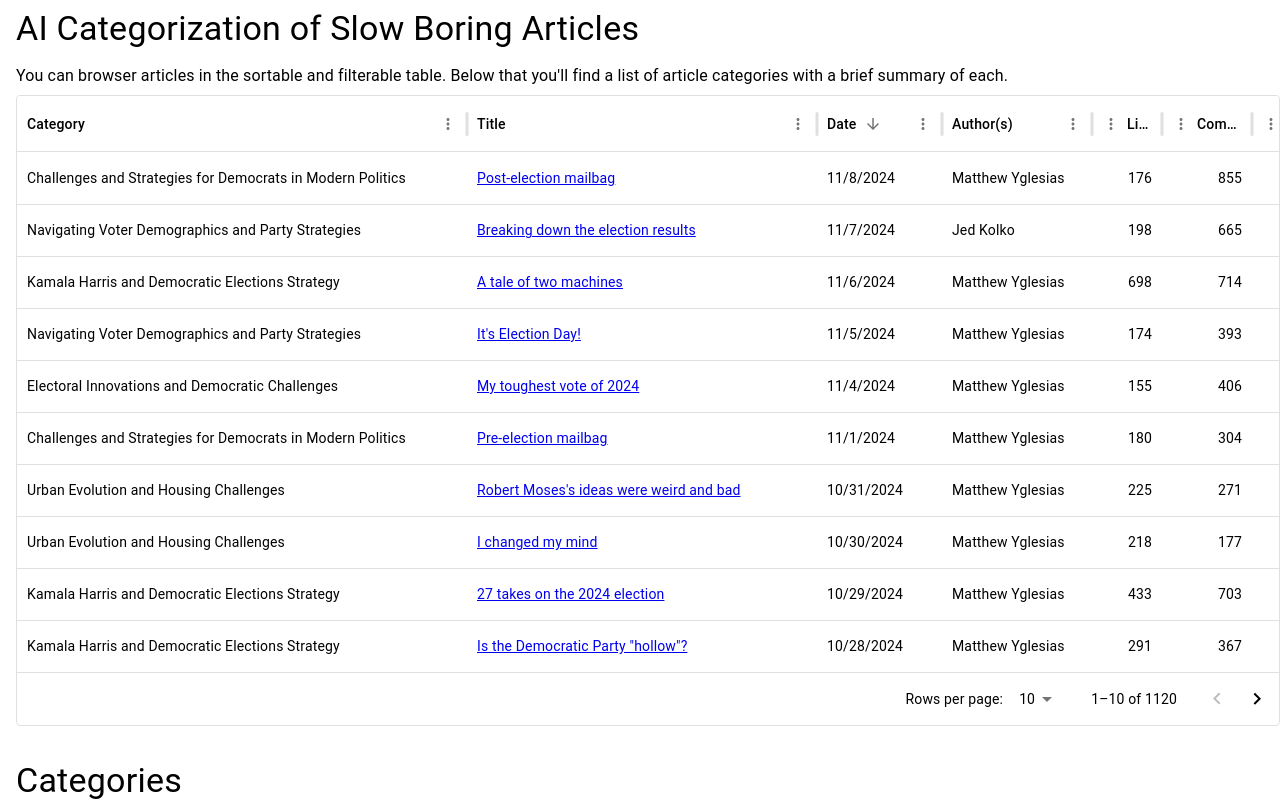
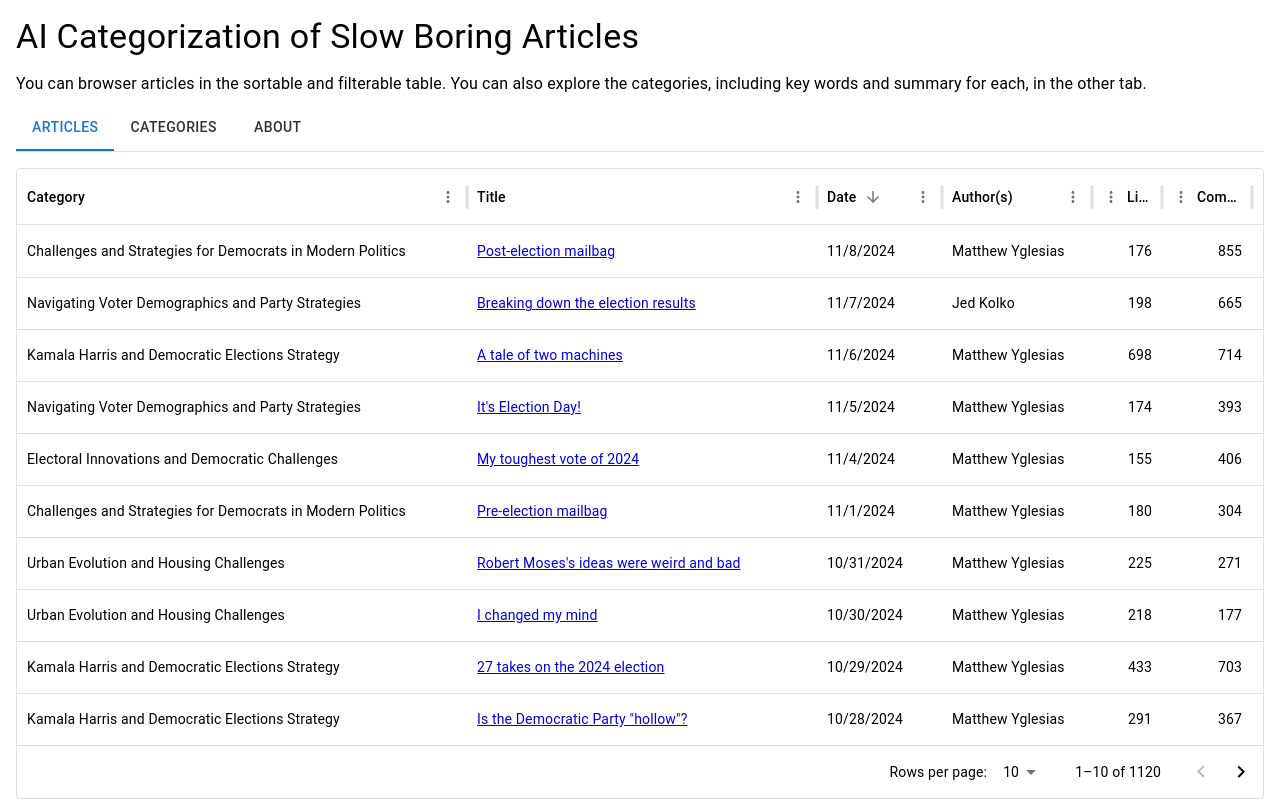
Before and after one commit to matthagy/sb_article_categories, a Next.js app in the folder sb_article_categories/: page / in a window 1280 px wide. Shown: the top 801 px of the page. Built offline with nearby package versions, Linux system fonts and the light colour scheme.

Commit message:
Added About page

```diff
--- /dev/null
+++ b/sb_article_categories/app/ArticlesTable/About.tsx
@@ -0,0 +1,48 @@
+import React from 'react';
+import {Box, List, ListItem, Typography} from '@mui/material';
+
+const About: React.FC = () => {
+    return (
+        <Box sx={{margin: '1em', maxWidth: '50em'}}>
+            <Typography variant="body1">
+                Fan-created organization of Slow Boring articles using OpenAI tech. Notably:
+            </Typography>
+
+            <List sx={{listStyleType: 'disc', pl: 3}}>
+                <ListItem sx={{display: 'list-item'}}>
+                    Uses semantic vectors to quantify the similarity of different articles
+                </ListItem>
+                <ListItem sx={{display: 'list-item'}}>
+                    Uses ChatGPT-4o API to summarize similar articles from the same category
+                </ListItem>
+            </List>
+            <Typography variant="body1">
+                Very much a work-in-progress.
+                You can contribute, or just create your own UI variant, by forking the
+                GitHub repository at &nbsp;
+                <a href="https://github.com/matthagy/sb_article_categories">
+                    github.com/matthagy/sb_article_categories
+                </a>
+                .
+                Even if you&#39;ve never done any programming, you&#39;d likely be quite surprised at
+                how easily an AI assistant like ChatGPT (or Anthropic Claude) can guide you through
+                substantial changes by just changing a few lines.
+            </Typography>
+            <Typography variant="h5" sx={{marginTop: '1em'}}>
+                User Guide
+            </Typography>
+            <List sx={{listStyleType: 'disc', pl: 3}}>
+                <ListItem sx={{display: 'list-item'}}>
+                    Articles table supports sorting and filtering
+                </ListItem>
+            </List>
+            <iframe width="560" height="315"
+                    src="https://www.youtube.com/embed/II5UQwxYvmk?autoplay=1&loop=1&playlist=II5UQwxYvmk&si=VzKIUHaY4uvbeNZ4"
+                    title="YouTube video player" frameBorder="0"
+                    allow="accelerometer; autoplay; clipboard-write; encrypted-media; gyroscope; picture-in-picture; web-share"
+                    referrerPolicy="strict-origin-when-cross-origin" allowFullScreen></iframe>
+        </Box>
+    );
+};
+
+export default About;
--- a/sb_article_categories/app/ArticlesTable/ArticlesTable.tsx
+++ b/sb_article_categories/app/ArticlesTable/ArticlesTable.tsx
@@ -1,29 +1,44 @@
-import React, {useMemo} from 'react';
+import React, {useMemo, useState} from 'react';
 import {DataGrid} from "@mui/x-data-grid";
 import {articles, categories} from "./articles";
 import {columns} from "./constants";
-import {Box, Typography} from '@mui/material';
+import {Box, Tab, Tabs, Typography} from '@mui/material';
 import type {GridColDef} from "@mui/x-data-grid/models/colDef/gridColDef";
 import {Article, AugmentedArticle} from "@/app/ArticlesTable/types";
 import {CategoryCountTable} from "@/app/ArticlesTable/CategoryCountTable";
+import About from "@/app/ArticlesTable/About";
 
 
 export const ArticlesTable: React.FC = () => {
+    const [selectedTab, setSelectedTab] = useState(0);
+
+    const handleTabChange = (event: React.SyntheticEvent, newValue: number) => {
+        setSelectedTab(newValue);
+    };
+
     const augmentedColumns = useMemo(() => columns.map(augmentColumn), []);
     const augmentedArticles = useMemo(() => articles.map(augmentArticle), []);
     const categoriesCount = useMemo(() => categories.map((category) => ({
         ...category,
         articles: augmentedArticles.reduce((count, article) => count + (article.category === category.name ? 1 : 0), 0)
     })), [augmentedArticles]);
+
     return (
-        <Box sx={{marginTop: '0.5em', marginLeft: '1em'}}>
+        <Box sx={{margin: '1em'}}>
             <Typography variant="h4" gutterBottom>
                 AI Categorization of Slow Boring Articles
             </Typography>
             <Typography variant="subtitle1" gutterBottom>
                 You can browser articles in the sortable and filterable table.
-                Below that you&#39;ll find a list of article categories with a brief summary of each.
+                You can also explore the categories, including key words and summary for each, in the other tab.
             </Typography>
+            <Tabs value={selectedTab} onChange={handleTabChange}
+                  sx={{marginBottom: '1em', borderBottom: '1px solid', borderColor: 'divider'}}>
+                <Tab label="Articles" value={0}/>
+                <Tab label="Categories" value={1}/>
+                <Tab label="About" value={2}/>
+            </Tabs>
+            {selectedTab === 0 && (
                 <DataGrid
                     columns={augmentedColumns}
                     rows={augmentedArticles}
@@ -45,10 +60,13 @@
                         },
                     }}
                 />
-            <Typography variant="h4" gutterBottom sx={{marginTop: '1em'}}>
-                Categories
-            </Typography>
+            )}
+            {selectedTab === 1 && (
                 <CategoryCountTable categories={categoriesCount}/>
+            )}
+            {selectedTab === 2 && (
+                <About/>
+            )}
         </Box>
     )
 }
```
Lines whose indentation alone changed are shown as unchanged.
